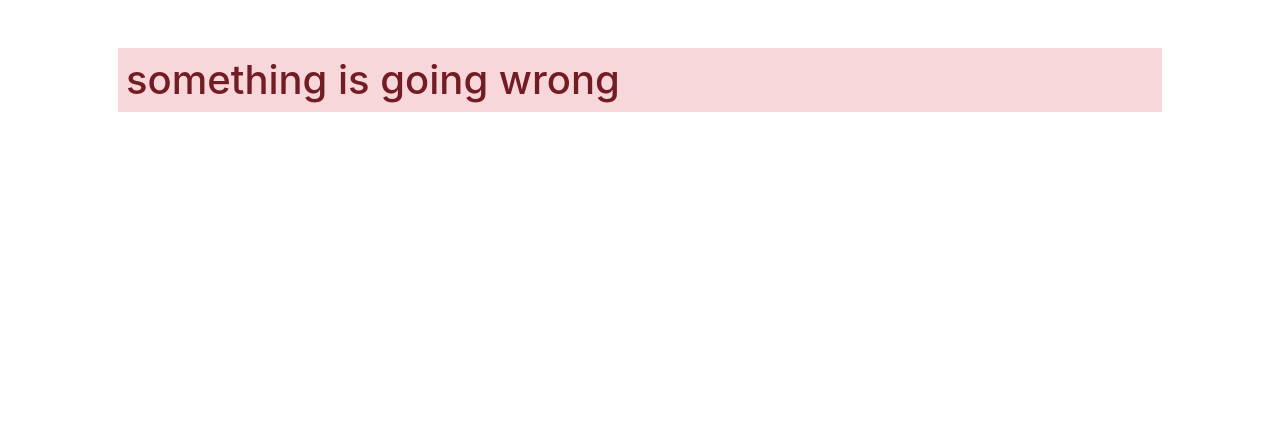
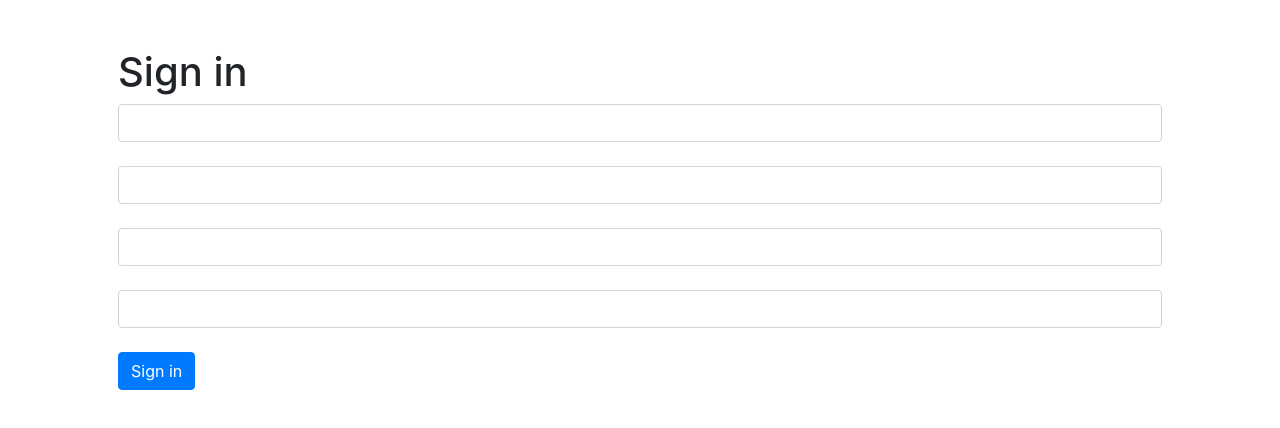
Before and after one commit to IAMNOTABARISTA/notabarista, an Angular app in the folder app/frontend/: page /signin in a window 1280 px wide. Shown: the top 428 px of the page. Built offline with nearby package versions, Linux system fonts and the light colour scheme.

Commit message:
signin component is added

```diff
--- a/app/frontend/src/app/app-routing.module.ts
+++ b/app/frontend/src/app/app-routing.module.ts
@@ -1,3 +1,4 @@
+import { SigninComponent } from './signin/signin.component';
 import { ErrorComponent } from './error/error.component';
 import { WelcomeComponent } from './welcome/welcome.component';
 import { LoginComponent } from './login/login.component';
@@ -7,6 +8,7 @@ import { Routes, RouterModule } from '@angular/router';
 const routes: Routes = [
   { path: "welcome/:name", component: WelcomeComponent },
   { path: 'login', component: LoginComponent },
+  { path: "signin", component: SigninComponent },
   { path: "**", component: ErrorComponent }
 ];
 
--- a/app/frontend/src/app/app.module.ts
+++ b/app/frontend/src/app/app.module.ts
@@ -7,13 +7,15 @@ import { WelcomeComponent } from './welcome/welcome.component';
 import { LoginComponent } from './login/login.component';
 import { FormsModule } from '@angular/forms';
 import { ErrorComponent } from './error/error.component';
+import { SigninComponent } from './signin/signin.component';
 
 @NgModule({
   declarations: [
     AppComponent,
     WelcomeComponent,
     LoginComponent,
-    ErrorComponent
+    ErrorComponent,
+    SigninComponent
   ],
   imports: [
     BrowserModule,
--- /dev/null
+++ b/app/frontend/src/app/signin/signin.component.html
@@ -0,0 +1,23 @@
+<h1>Sign in</h1>
+
+<input type="text" name="name" [(ngModel)]="name" class="form-control" /> <br />
+<input
+  type="text"
+  name="username"
+  [(ngModel)]="username"
+  class="form-control"
+/><br />
+
+<input
+  type="email"
+  name="email"
+  [(ngModel)]="email"
+  class="form-control"
+/><br />
+<input
+  type="password"
+  name="password"
+  [(ngModel)]="password"
+  class="form-control"
+/><br />
+<button class="btn btn-primary" (click)="handleLogin()">Sign in</button>
--- /dev/null
+++ b/app/frontend/src/app/signin/signin.component.ts
@@ -0,0 +1,23 @@
+import { Component, OnInit } from '@angular/core';
+import { Router } from '@angular/router';
+
+@Component({
+  selector: 'app-signin',
+  templateUrl: './signin.component.html',
+  styleUrls: ['./signin.component.css']
+})
+export class SigninComponent implements OnInit {
+
+  name = ""
+  username = ""
+  email = ""
+  password = ""
+  constructor(private router: Router) { }
+
+  ngOnInit(): void {
+  }
+  handleLogin() {
+    this.router.navigate(["welcome/" + this.username])
+  }
+
+}
```
Also changed, not shown: app/frontend/src/app/signin/signin.component.css (added), 1 other file (tests, documents, lock files or other folders).
